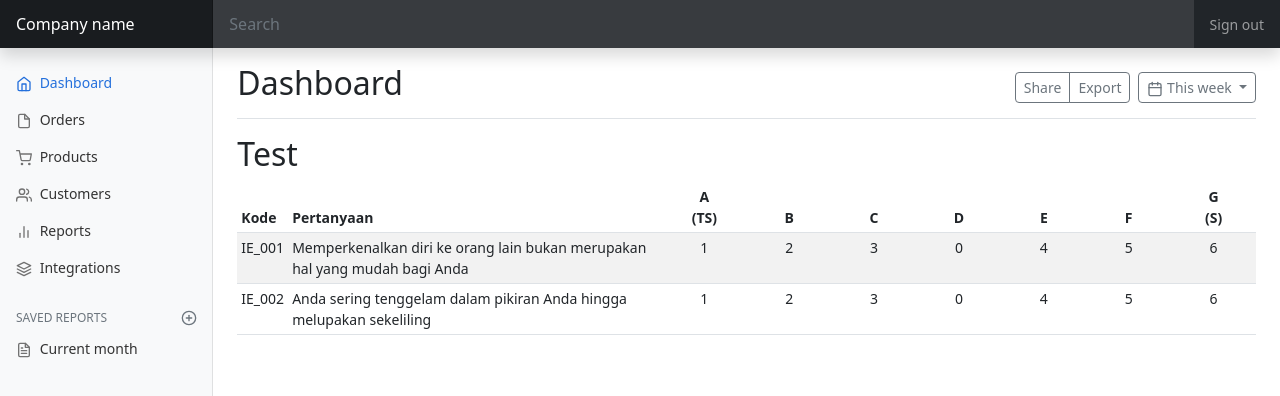
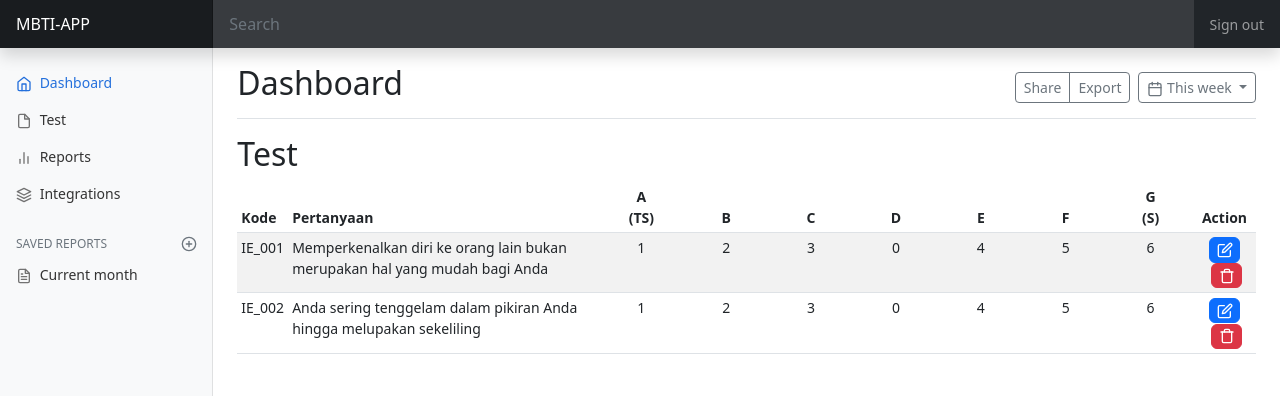
Before and after one commit to ghazwulshaf/ghazwulshaf.github.io, a plain HTML site: page index.html in a window 1280 px wide. Shown: the top 396 px of the page. Drawn offline with nearby package versions, Linux system fonts and the light colour scheme.

Commit message:
update index.html

```diff
--- a/index.html
+++ b/index.html
@@ -6,7 +6,7 @@
     <meta name="description" content="">
     <meta name="author" content="Mark Otto, Jacob Thornton, and Bootstrap contributors">
     <meta name="generator" content="Hugo 0.104.2">
-    <title>Dashboard Template · Bootstrap v5.2</title>
+    <title>Dashboard</title>
 
     <!-- CSS only -->
     <link href="https://cdn.jsdelivr.net/npm/bootstrap@5.2.2/dist/css/bootstrap.min.css" rel="stylesheet" integrity="sha384-Zenh87qX5JnK2Jl0vWa8Ck2rdkQ2Bzep5IDxbcnCeuOxjzrPF/et3URy9Bv1WTRi" crossorigin="anonymous">
@@ -71,7 +71,7 @@
   <body>
 
 <header class="navbar navbar-dark sticky-top bg-dark flex-md-nowrap p-0 shadow">
-  <a class="navbar-brand col-md-3 col-lg-2 me-0 px-3 fs-6" href="#">Company name</a>
+  <a class="navbar-brand col-md-3 col-lg-2 me-0 px-3 fs-6" href="#">MBTI-APP</a>
   <button class="navbar-toggler position-absolute d-md-none collapsed" type="button" data-bs-toggle="collapse" data-bs-target="#sidebarMenu" aria-controls="sidebarMenu" aria-expanded="false" aria-label="Toggle navigation">
     <span class="navbar-toggler-icon"></span>
   </button>
@@ -97,19 +97,7 @@
           <li class="nav-item">
             <a class="nav-link" href="#">
               <span data-feather="file" class="align-text-bottom"></span>
-              Orders
-            </a>
-          </li>
-          <li class="nav-item">
-            <a class="nav-link" href="#">
-              <span data-feather="shopping-cart" class="align-text-bottom"></span>
-              Products
-            </a>
-          </li>
-          <li class="nav-item">
-            <a class="nav-link" href="#">
-              <span data-feather="users" class="align-text-bottom"></span>
-              Customers
+              Test
             </a>
           </li>
           <li class="nav-item">
@@ -172,6 +160,7 @@
               <th scope="col" class="col-md-1 text-center">E</th>
               <th scope="col" class="col-md-1 text-center">F</th>
               <th scope="col" class="col-md-1 text-center">G<br>(S)</th>
+              <th scope="col" class="text-center">Action</th>
             </tr>
           </thead>
           <tbody>
@@ -185,6 +174,7 @@
               <td class="text-center">4</td>
               <td class="text-center">5</td>
               <td class="text-center">6</td>
+              <td class="text-center"><button class="btn badge btn-primary"><span data-feather="edit"></span></button><button class="btn badge btn-danger ms-1"><span data-feather="trash"></span></button></td>
             </tr>
             <tr>
               <td>IE_002</td>
@@ -196,6 +186,7 @@
               <td class="text-center">4</td>
               <td class="text-center">5</td>
               <td class="text-center">6</td>
+              <td class="text-center"><button class="btn badge btn-primary"><span data-feather="edit"></span></button><button class="btn badge btn-danger ms-1"><span data-feather="trash"></span></button></td>
             </tr>
           </tbody>
         </table>
```
